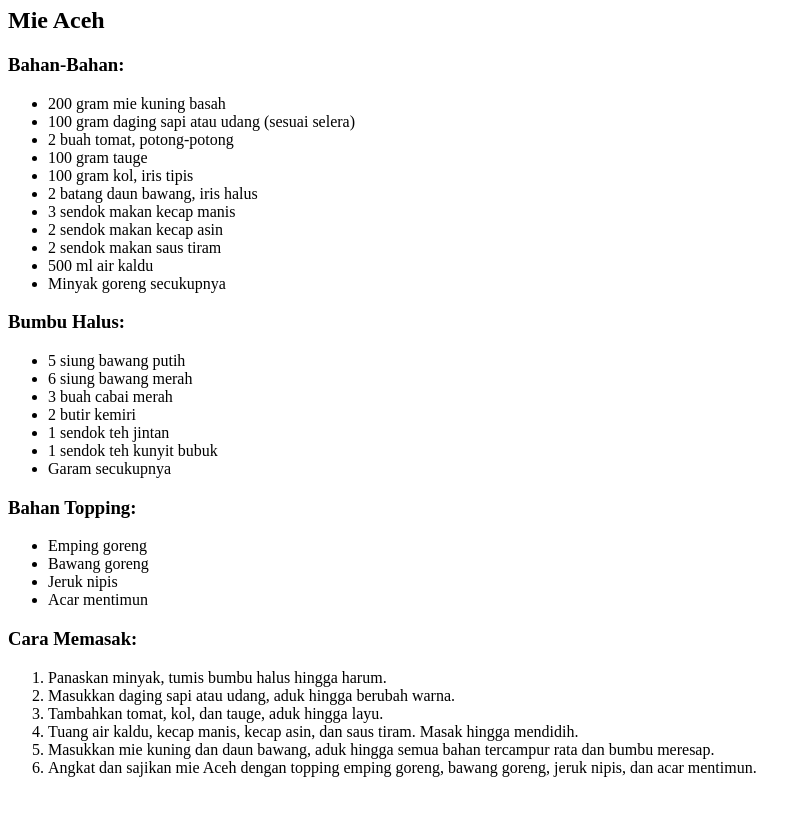
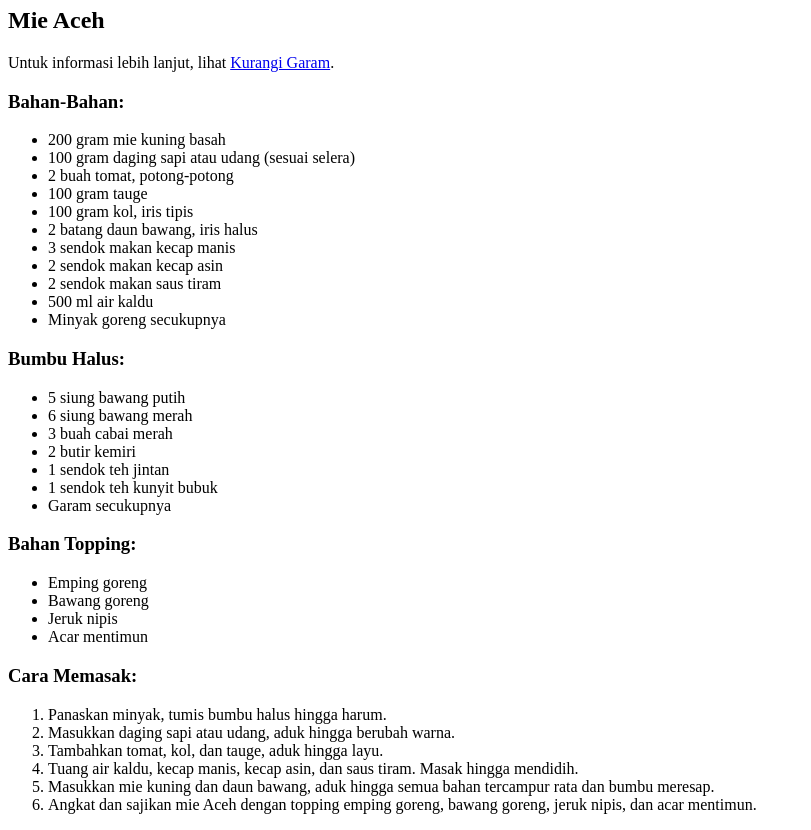
Before and after one commit to Hidayattt24/Buku_Resep_Aceh, a plain HTML site: page MieAceh.html in a window 1280 px wide. Shown: the part 73-903 px from the top of the page, without its empty margins (0-811 px from the left). Before the commit the page ends 866 px from the top, so only its background shows below. Drawn offline with Linux system fonts and the light colour scheme.

Commit message:
lik ke kurang garam

```diff
--- a/MieAceh.html
+++ b/MieAceh.html
@@ -8,6 +8,10 @@
   <body>
     <h1>Resep Masakan Aceh</h1>
     <h2>Mie Aceh</h2>
+    <p>
+      Untuk informasi lebih lanjut, lihat
+      <a href="index.html">Kurangi Garam</a>.
+    </p>
     <h3>Bahan-Bahan:</h3>
     <ul>
       <li>200 gram mie kuning basah</li>
```
Also changed, not shown: KuahPliekU.html (+4 -1 lines).
